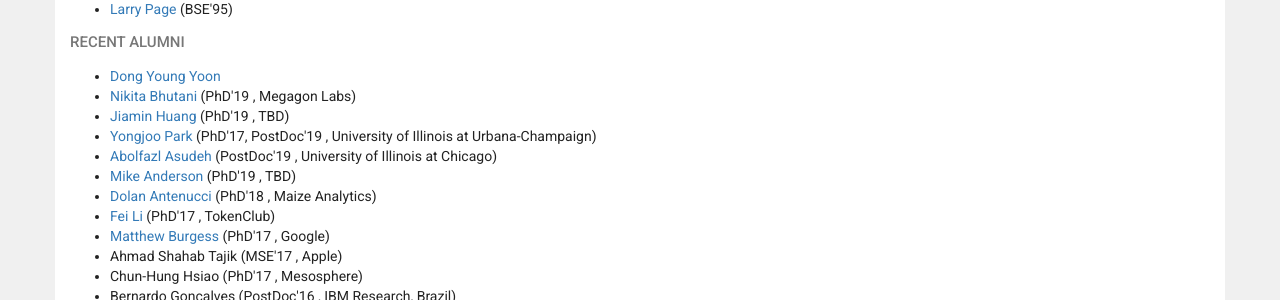
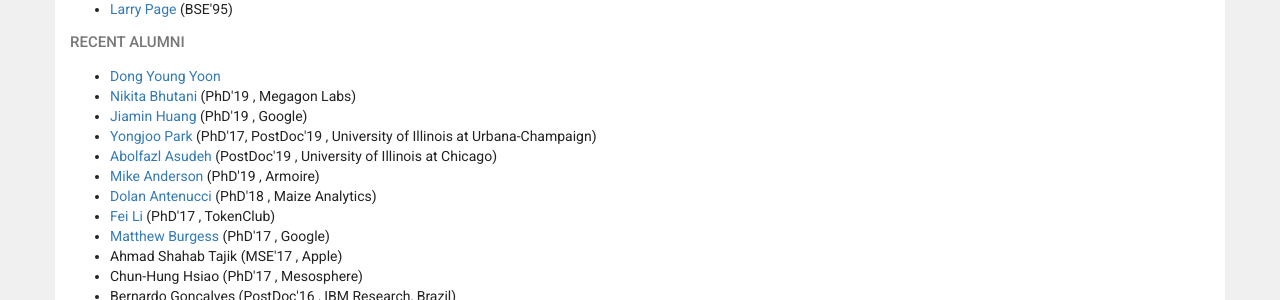
Before and after one commit to umich-dbgroup/umich-dbgroup.github.io, a Jekyll site: the page built from people.html, in a window 1280 px wide and 900 px high, scrolled down 2054 px. Shown: the part 152-452 px from the top of the window. Built offline with Jekyll 4.4.1, drawn with Linux system fonts in a browser that asks for light colours; nearby versions of some CDN libraries.

Commit message:
updating graduated student info

```diff
--- a/_data/people.yml
+++ b/_data/people.yml
@@ -52,6 +52,7 @@
   -
     name: Yin Lin
     photo: /images/people/yinlin.jpg
+    url: https://niceirene.github.io/
   -
     name: Yuze Lou
     photo: /images/people/yuze.jpg
@@ -108,7 +109,7 @@
   -
     name: Dong Young Yoon
     url: https://www.linkedin.com/in/dong-young-yoon-30b49243/
-    where: TBD
+    where: Facebook Research
   -
     name: Nikita Bhutani
     degree: PhD'19
@@ -119,7 +120,7 @@
     name: Jiamin Huang
     degree: PhD'19
     url: https://www.linkedin.com/in/jiamin-huang-359344110
-    where: TBD
+    where: Google
   -
     name: Yongjoo Park
     degree: PhD'17, PostDoc'19
@@ -137,7 +138,7 @@
     degree: PhD'19
     url: https://web.eecs.umich.edu/~mrander/
     photo: /images/people/mrander.jpg
-    where: TBD
+    where: Armoire
   -
     name: Dolan Antenucci
     degree: PhD'18
```
